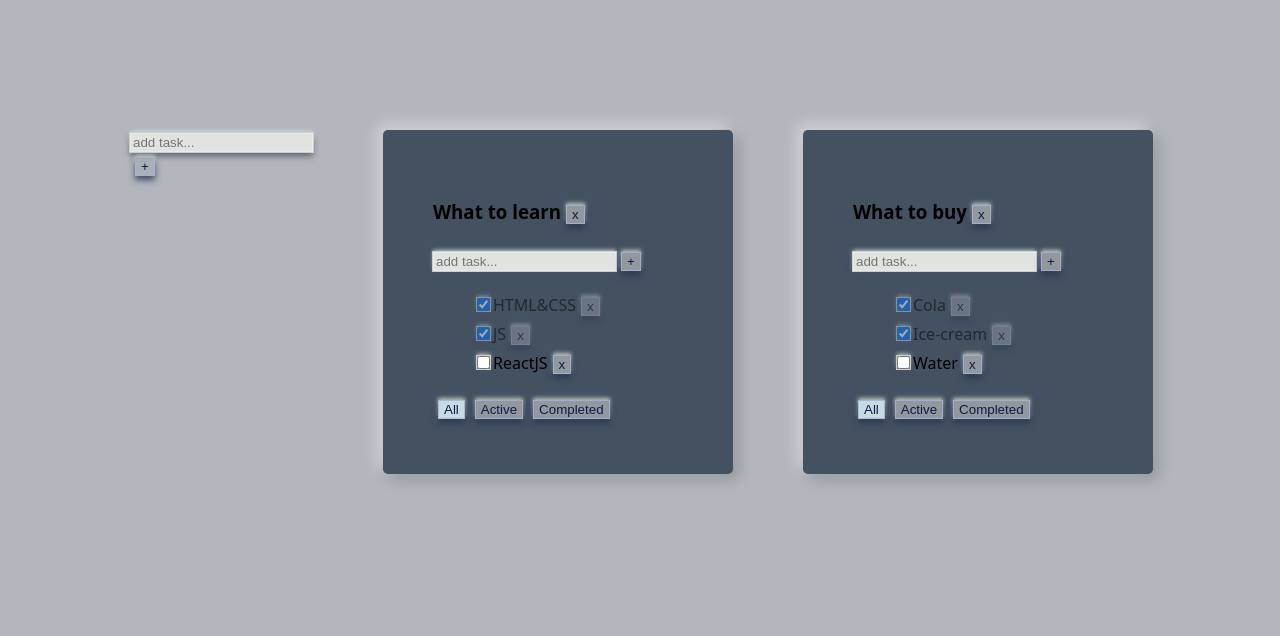
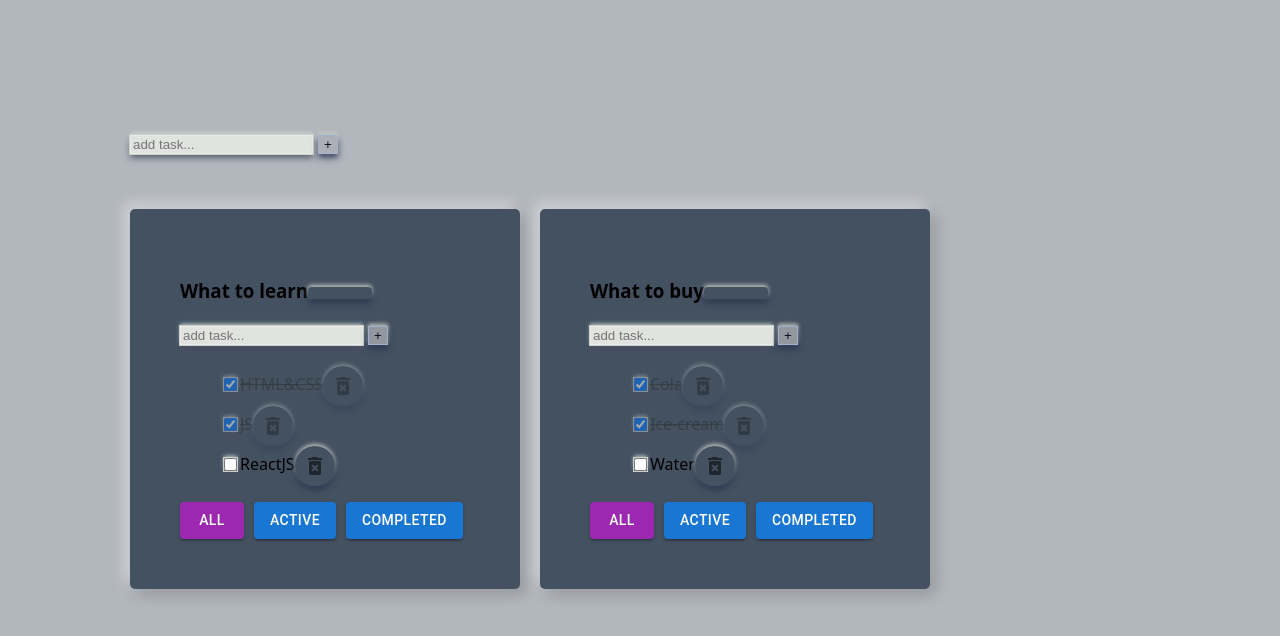
Before and after one commit to kdrenata/todolists, a React (Vite) app: page / in a window 1280 px wide. Shown: the top 636 px of the page. Built offline with nearby package versions, Linux system fonts and the light colour scheme.

Commit message:
mui created

```diff
--- a/package.json
+++ b/package.json
@@ -10,8 +10,14 @@
     "preview": "vite preview"
   },
   "dependencies": {
+    "@emotion/react": "^11.14.0",
+    "@emotion/styled": "^11.14.0",
+    "@mui/icons-material": "^6.4.7",
+    "@mui/material": "^6.4.7",
+    "@mui/styled-engine-sc": "^6.4.6",
     "react": "19.0.0",
     "react-dom": "19.0.0",
+    "styled-components": "^6.1.15",
     "uuid": "11.0.3"
   },
   "devDependencies": {
--- a/src/App.css
+++ b/src/App.css
@@ -1,7 +1,13 @@
 .app {
   padding: 30px;
   display: flex;
-  column-gap: 20px;
+  flex-direction: column;
+  gap: 50px;
+}
+.todolistsWrapper {
+  display: flex;
+  flex-wrap: wrap;
+  gap: 20px;
 }
 
 .app > div {
@@ -34,7 +40,7 @@ button {
   border: 1px solid rgba(164, 179, 213, 0.85);
   box-shadow: 0 4px 6px rgba(38, 52, 78, 0.83), 0 -2px 4px rgba(205, 214, 203, 0.93);
   /*border-radius: 5px;*/
-  color: #0d1c47;
+  color: #080d20;
   padding: 1px 5px;
   margin: 5px;
   cursor: pointer;
@@ -67,7 +73,7 @@ input {
   box-shadow: 0 4px 6px rgba(72, 78, 97, 0.83), 0 -2px 4px rgba(211, 227, 220, 0.93);
 }
 
-.task-done {
+.is-done {
   color: rgba(23, 28, 11, 0.63);
   text-decoration: line-through;
 }
--- a/src/App.tsx
+++ b/src/App.tsx
@@ -86,7 +86,7 @@ export const App = () => {
     const createTodolist = (title: string) => {
         const todolistId = v1()
         const newTodolist: Todolist = {id: todolistId, title: title, filter: 'all'}
-        setTodolists([...todolists, newTodolist])
+        setTodolists([newTodolist, ...todolists])
         setTasks({...tasks, [todolistId]: []})
     }
     //U1
@@ -142,7 +142,9 @@ export const App = () => {
     return (
         <div className="app">
             <CreateItemForm createItem={createTodolist}/>
-            {todolistsComponents}
+            <div className="todolistsWrapper">
+                {todolistsComponents}
+            </div>
         </div>
     )
 }
--- a/src/todolistItem/TodolistItem.module.css
+++ b/src/todolistItem/TodolistItem.module.css
@@ -8,10 +8,14 @@
     border-radius: 5px;
     padding: 50px;
     transition: box-shadow 0.3s ease-in-out;
-    width: 200px;
+    width: 290px;
     min-width: 250px;
 
 }
 .todolist:hover {
     box-shadow: 0 15px 30px rgba(45, 50, 80, 0.9);
 }
+.buttonWrapper {
+    display: flex;
+    gap: 10px;
+}
--- a/src/todolistItem/TodolistItem.tsx
+++ b/src/todolistItem/TodolistItem.tsx
@@ -1,9 +1,11 @@
 import {type ChangeEvent} from 'react'
 import type {FilterValues, TaskType} from '../App.tsx'
-import {Button} from './Button.tsx'
+// import {Button} from './Button.tsx'
 import style from './TodolistItem.module.css'
 import {CreateItemForm} from "./CreateItemForm.tsx";
 import {EditableSpan} from "./EditableSpan.tsx";
+import {Button, IconButton} from "@mui/material";
+import DeleteForeverIcon from '@mui/icons-material/DeleteForever';
 
 type Props = {
     //данные
@@ -72,9 +74,9 @@ export const TodolistItem = (props: Props) => {
     }
 
     return (
-      <div className={style.todolist} >
+        <div className={style.todolist}>
             <h3>
-          <EditableSpan title={title} changeTitle={changeTodolistTitleHandler} />
+                <EditableSpan title={title} changeTitle={changeTodolistTitleHandler}/>
                 <Button title='x' onClick={deleteTodolistHandler}/>
             </h3>
             <CreateItemForm createItem={createTaskHandler}/>
@@ -101,22 +103,34 @@ export const TodolistItem = (props: Props) => {
                                        checked={task.isDone}
                                        onChange={changeTaskStatusHandler}/>
                                 <EditableSpan title={task.title} changeTitle={changeTaskTitleHandler}/>
-                      <Button title={'x'} onClick={deleteTaskHandler}/>
+                                {/*<Button title={'x'} onClick={deleteTaskHandler}/>*/}
+                                <IconButton onClick={deleteTaskHandler}>
+                                    <DeleteForeverIcon/>
+                                </IconButton>
                             </li>
                         )
                     })}
                 </ul>
             )}
-        <div>
-          <Button className={filter === 'all' ? 'active-filter' : ''}
-                  title={'All'}
-                  onClick={() => changeTodolistFilter('all', todolistId)}/>
-          <Button className={filter === 'active' ? 'active-filter' : ''}
-                  title={'Active'}
-                  onClick={() => changeTodolistFilter('active', todolistId)}/>
-          <Button className={filter === 'completed' ? 'active-filter' : ''}
-                  title={'Completed'}
-                  onClick={() => changeTodolistFilter('completed', todolistId)}/>
+            <div className={style.buttonWrapper}>
+                <Button
+                    variant="contained"
+                    color={filter === 'all' ? 'secondary' : 'primary'}
+                    onClick={() => changeTodolistFilter('all', todolistId)}>
+                    All
+                </Button>
+                <Button
+                    variant="contained"
+                    color={filter === 'active' ? 'secondary' : 'primary'}
+                    onClick={() => changeTodolistFilter('active', todolistId)}>
+                    Active
+                </Button>
+                <Button
+                    variant="contained"
+                    color={filter === 'completed' ? 'secondary' : 'primary'}
+                    onClick={() => changeTodolistFilter('completed', todolistId)}>
+                    Completed
+                </Button>
             </div>
         </div>
 )
```
Also changed, not shown: 1 other file (tests, documents, lock files or other folders). Lines whose indentation alone changed are shown as unchanged.
